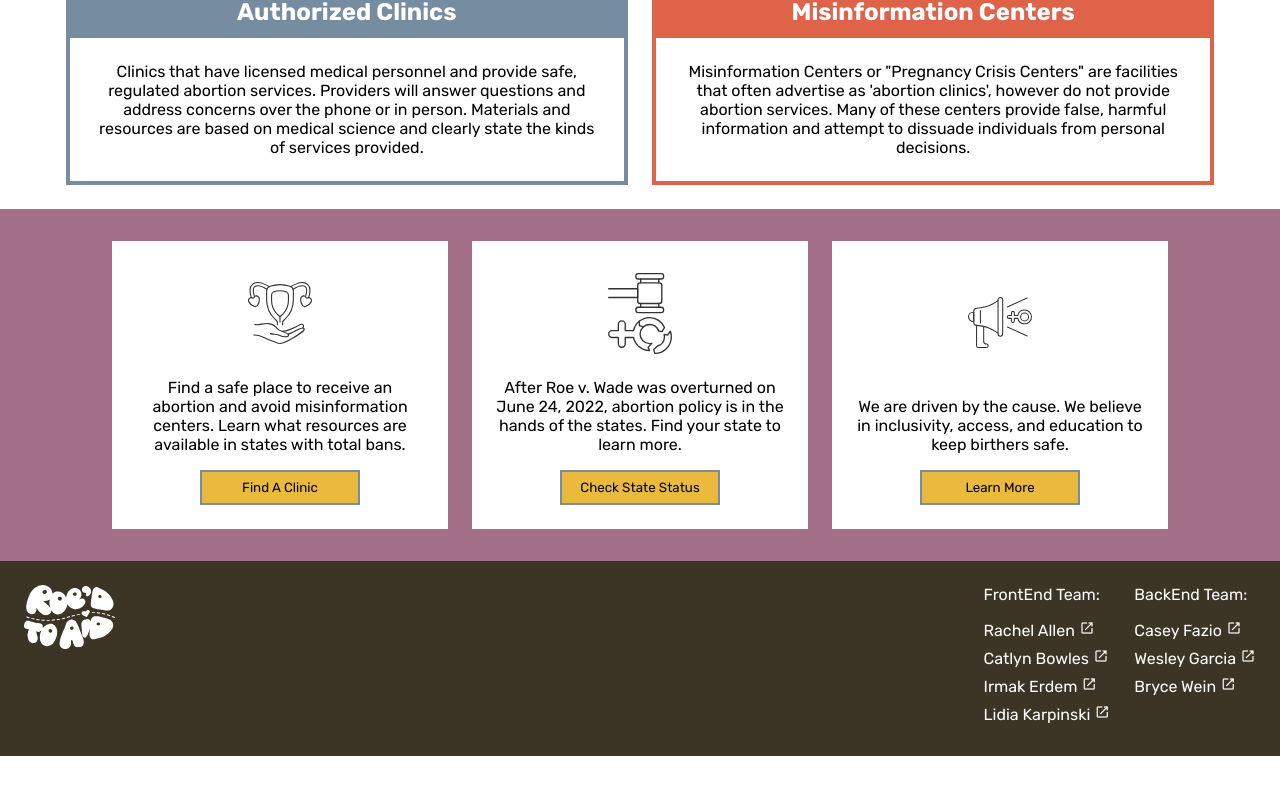
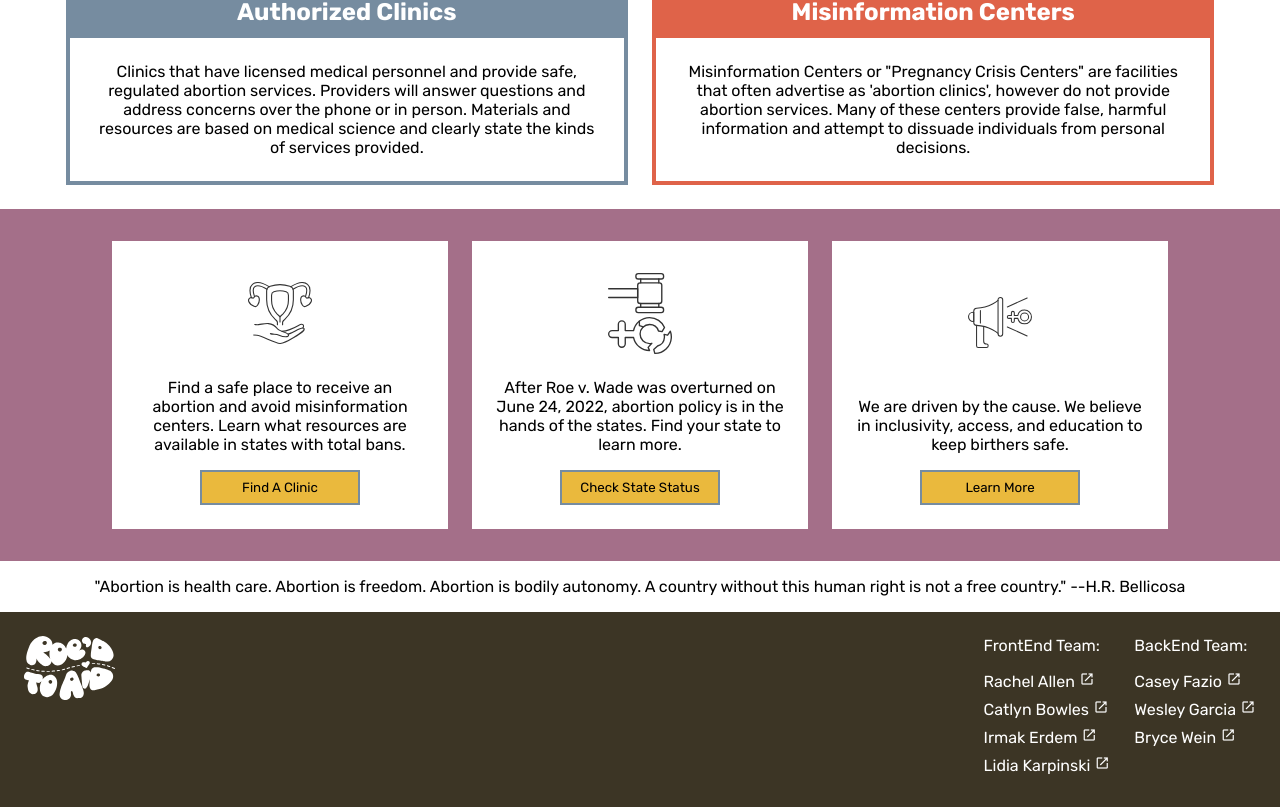
Before and after one commit to Roe-dToAid/roed_to_aid_fe, a React (Create React App) app: page / in a window 1280 px wide. Shown: the part 1138-1945 px from the top of the page. Before the commit the page ends 1894 px from the top, so only its background shows below. Built offline with nearby package versions, Linux system fonts and the light colour scheme.

Commit message:
Add quote to quote block

```diff
--- a/src/Components/QuoteBlock/QuoteBlock.js
+++ b/src/Components/QuoteBlock/QuoteBlock.js
@@ -0,0 +1,18 @@
+import React from "react";
+import "./QuoteBlock.scss";
+
+const QuoteBlock = () => {
+  return (
+    <>
+      <div className="quote-container">
+        <p>
+          "Abortion is health care. Abortion is freedom. Abortion is bodily
+          autonomy. A country without this human right is not a free country."
+          --H.R. Bellicosa
+        </p>
+      </div>
+    </>
+  );
+};
+
+export default QuoteBlock;
--- a/src/Views/HomeView/HomeView.js
+++ b/src/Views/HomeView/HomeView.js
@@ -2,7 +2,7 @@ import React from "react";
 import groupImage from "./../../assets/roed-to-aid-hero.jpg";
 import InformationBlock from "../../Components/InformationBlock/InformationBlock";
 import PreviewBlocks from "../../Components/PreviewBlocks/PreviewBlocks";
-
+import QuoteBlock from "../../Components/QuoteBlock/QuoteBlock";
 import "./HomeView.scss";
 
 const HomeView = () => {
@@ -22,6 +22,9 @@ const HomeView = () => {
       <div className="preview-block-container">
         <PreviewBlocks />
       </div>
+      <div>
+        <QuoteBlock />
+      </div>
     </div>
   );
 };
```
